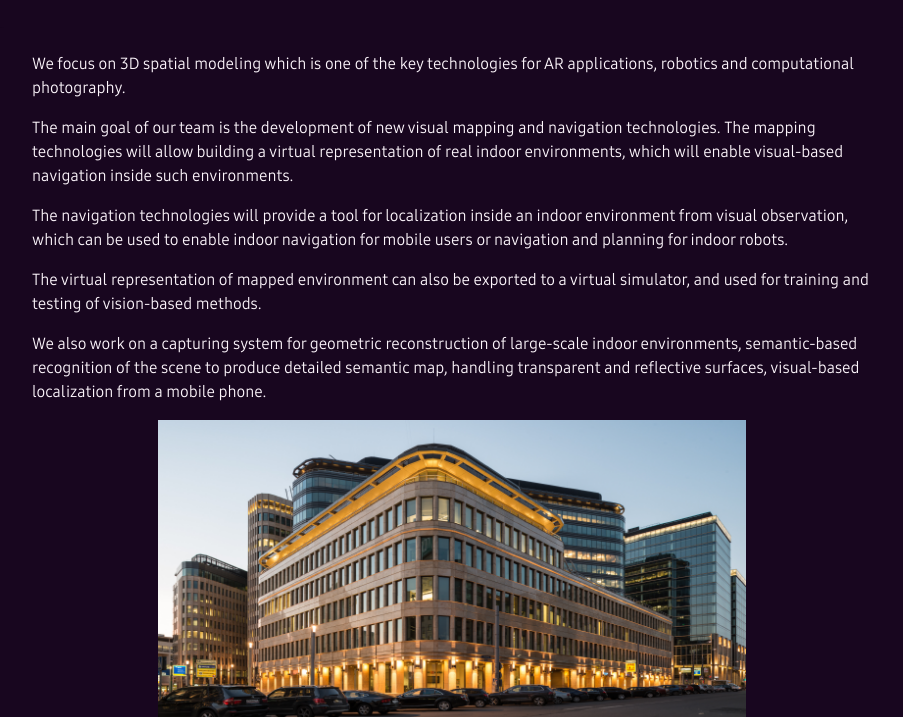
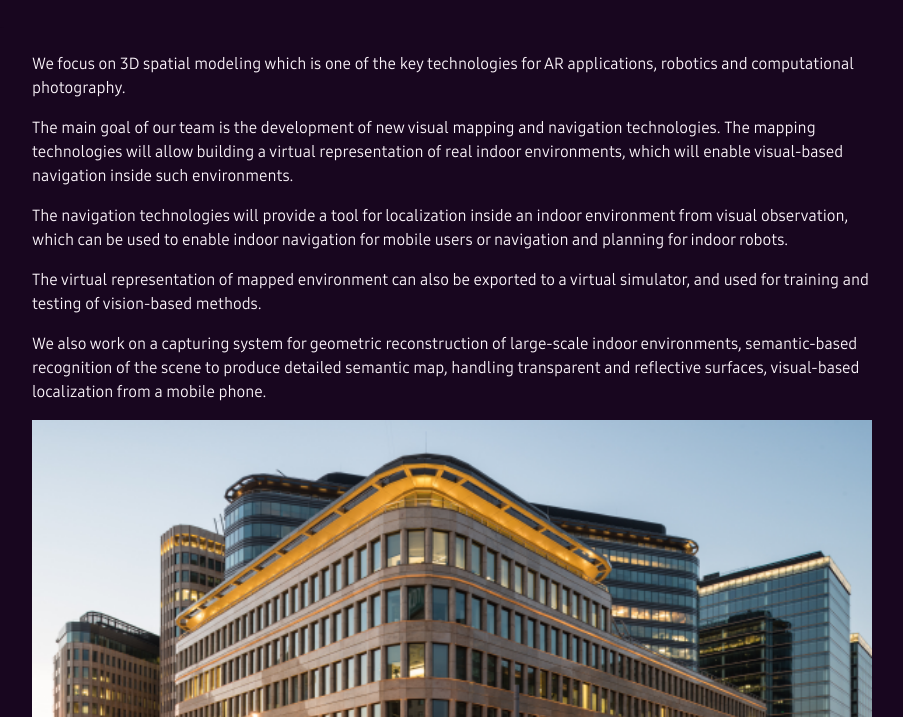
Before and after one commit to highrut/vunder.github.io, a plain HTML site: page index.html in a window 1280 px wide. Shown: the part 235-952 px from the top of the page, without its empty margins (188-1091 px from the left). Drawn offline with nearby package versions, Linux system fonts and the light colour scheme.

Commit message:
Made SAIC office pic larger

```diff
--- a/index.html
+++ b/index.html
@@ -54,7 +54,7 @@
 
         <p>We also work on a capturing system for geometric reconstruction of large-scale indoor environments, semantic-based recognition of the scene to produce detailed semantic map, handling transparent and reflective surfaces, visual-based localization from a mobile phone. </p>
 
-        <div align=center> <img src="img/saic_office.png" alt="Photo of the SAIC office in Moscow" width=70%> </div>
+        <div align=center> <img src="img/saic_office.png" alt="Photo of the SAIC office in Moscow" width=100%> </div>
 
     </main>
     <footer class="vunder-footer">
```
